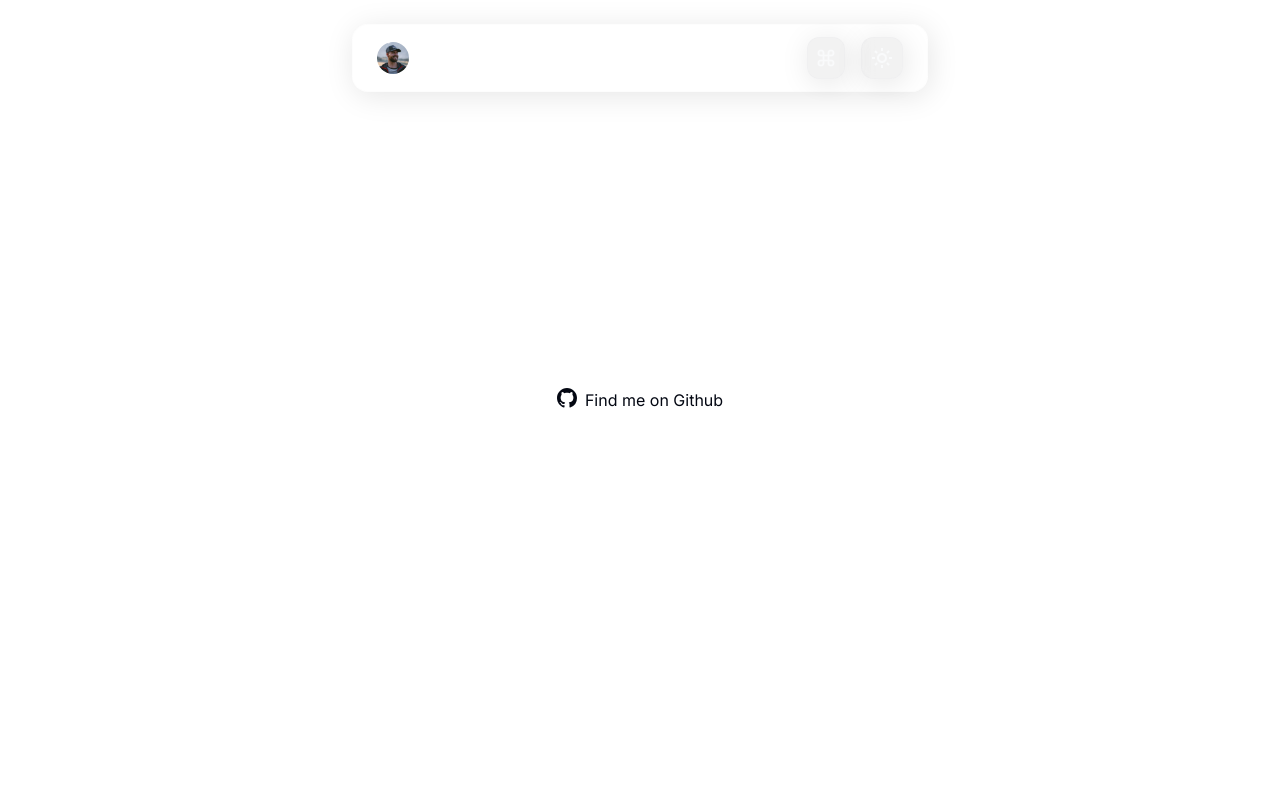
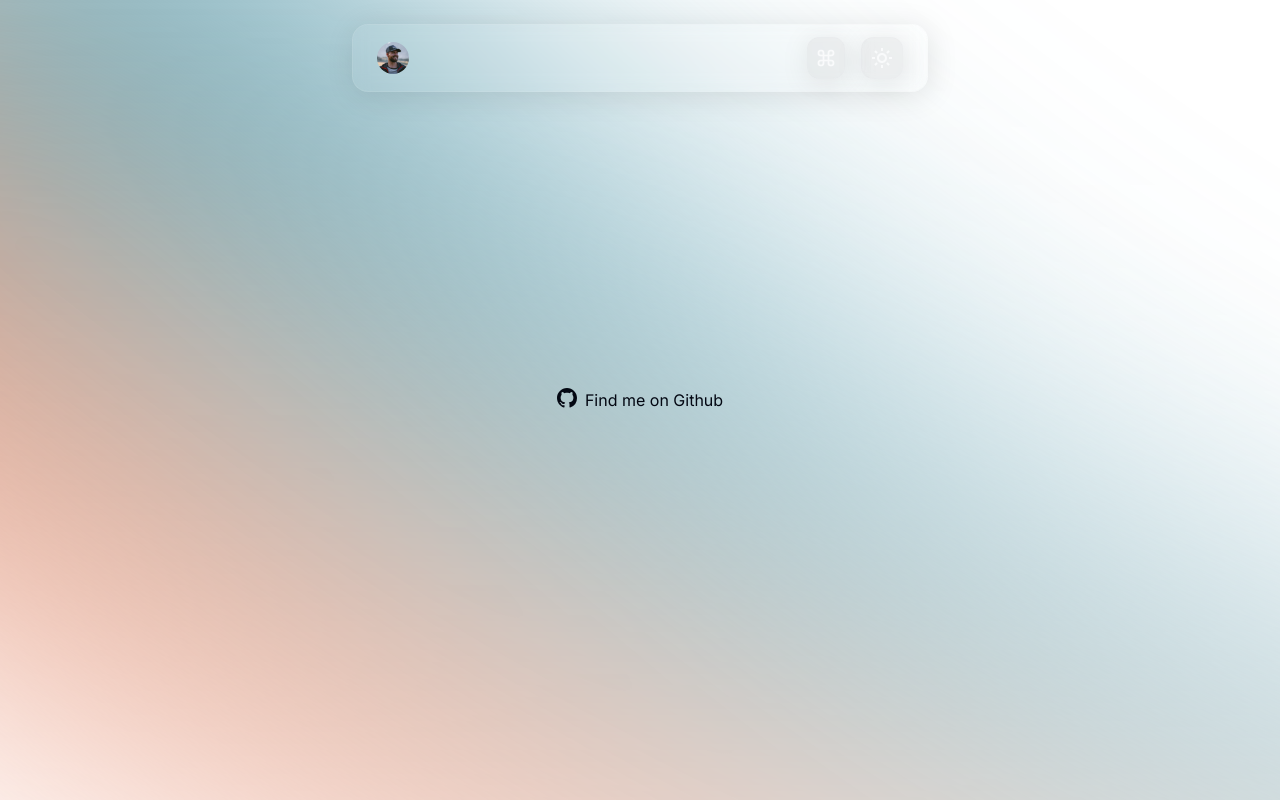
Before and after one commit to simstrom/snystrom.com, a Next.js app: page / in a window 1280 px wide. Built offline with nearby package versions, Linux system fonts and the light colour scheme; a web font is replaced by a local one.

Commit message:
added svg background and svg noise texture class

```diff
--- a/app/layout.tsx
+++ b/app/layout.tsx
@@ -63,6 +63,7 @@ export default function RootLayout({
 			<body
 				className={cn(
 					'max-w-4xl container min-h-screen font-sans antialiased bg-background transition-colors duration-300 ease-in-out',
+					"bg-[url('/rainbow.svg')] bg-no-repeat bg-top",
 					fontSans.variable,
 					fontMono.variable,
 					fontSerif
--- a/components/navbar.tsx
+++ b/components/navbar.tsx
@@ -141,7 +141,8 @@ export default function Navbar({ className }: { className?: string }) {
 									className={cn(
 										'p-2 text-primary-foreground bg-black/5 border border-border/20 rounded-xl shadow-shadow backdrop-blur transition duration-300 active:scale-90',
 										'hover:text-black/20 hover:border-transparent hover:bg-primary-foreground hover:shadow-glow',
-										menuOpen && 'focus-visible:outline-none'
+										menuOpen &&
+											'focus-visible:outline-none text-black/20 border-transparent bg-primary-foreground shadow-glow'
 									)}
 									onClick={() => setMenuOpen(!menuOpen)}
 								>
--- a/styles/globals.css
+++ b/styles/globals.css
@@ -71,4 +71,24 @@
 	body {
 		@apply bg-background text-foreground;
 	}
+
+	.noise {
+		position: relative;
+	}
+	.noise::before {
+		position: absolute;
+		left: 0;
+		top: 0;
+		content: '';
+		width: 100%;
+		height: 100%;
+		z-index: -1;
+		mix-blend-mode: multiply;
+		overflow: hidden;
+		border-radius: 1rem;
+	}
+	.noise::before {
+		opacity: 0.2;
+		background-image: url(/noise.svg);
+	}
 }
--- a/tailwind.config.ts
+++ b/tailwind.config.ts
@@ -66,19 +66,21 @@ const config = {
 				shadow: '2px 4px 30px rgba(0, 0, 0, 0.1)',
 				glow: '0px 0px 80.4px rgba(235, 225, 217, 0.3), 0px 0px 55.2px rgba(235, 225, 217, 0.7), 0px 0px 0px #EBE1D9, 0px 0px 22.1px #EBE1D9, 0px 0px 3.3px #EBE1D9, 0px 0px 7.8px #EBE1D9',
 			},
+			backgroundImage: {
+				rainbow: "url('/rainbow.svg')",
+			},
 			keyframes: {
-				'accordion-down': {
-					from: { height: '0' },
-					to: { height: 'var(--radix-accordion-content-height)' },
-				},
-				'accordion-up': {
-					from: { height: 'var(--radix-accordion-content-height)' },
-					to: { height: '0' },
+				shimmer: {
+					from: {
+						backgroundPosition: '0 0',
+					},
+					to: {
+						backgroundPosition: '-200% 0',
+					},
 				},
 			},
 			animation: {
-				'accordion-down': 'accordion-down 0.2s ease-out',
-				'accordion-up': 'accordion-up 0.2s ease-out',
+				shimmer: 'shimmer 2s linear infinite',
 			},
 		},
 	},
```
Also changed, not shown: public/noise.svg (added), public/rainbow.svg (added).
